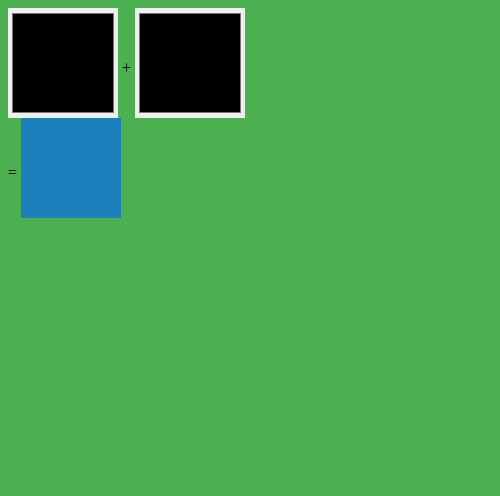
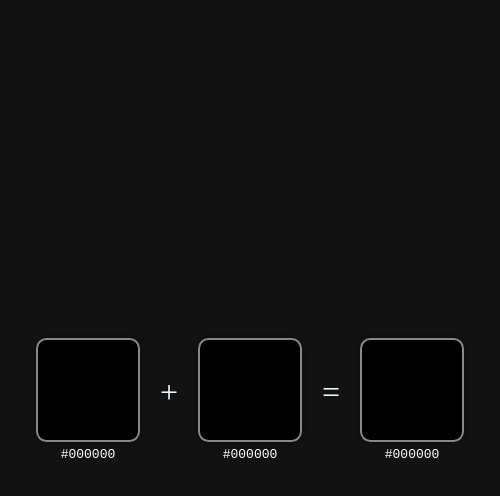
Before and after one commit to seb-machac/Colour-Merger, an Electron app: page index.html in a window 500 px wide. Drawn offline with Linux system fonts and the light colour scheme.

Commit message:
Finished and built first binary

```diff
--- a/index.html
+++ b/index.html
@@ -6,12 +6,34 @@
     <title>Colour Adder</title>
     <link rel="stylesheet" href="style.css">
 </head>
-<body class="body">
-        <input type="color" oninput="change_colour()" name="A" id="Colour_A" class="colour_input">
-        <span class="text"> + </span>
-        <input type="color" oninput="change_colour()" name="B" id="Colour_B" class="colour_input">
-        <span class="text"> = </span>
-        <div class="square"></div>
-    <script src="main.js"></script>
+<body>
+  <div class="parent">
+
+    <div class="Colour_Div">
+        <input type="color" id="Colour_A_Input" oninput="change_colour()" class="real_input" />
+        <div class="colour_picker" id="Colour_A_Picker" onclick="openPicker('A')"></div>
+        <span class="label" id="Colour_A_Label">#000000</span>
+    </div>
+
+    <div class="Colour_Div symbol">
+      <span class="text">+</span>
+    </div>
+
+    <div class="Colour_Div">
+      <input type="color" id="Colour_B_Input" oninput="change_colour()" class="real_input" />
+      <div class="colour_picker" id="Colour_B_Picker" onclick="openPicker('B')"></div>
+      <span class="label" id="Colour_B_Label">#000000</span>
+    </div>
+
+    <div class="Colour_Div symbol">
+      <span class="text">=</span>
+    </div>
+
+    <div class="Colour_Div">
+      <div class="colour_picker" id="square"></div>
+      <span class="label" id="Output_Colour_Label">#000000</span>
+    </div>
+  </div>
+    <script src="script.js"></script>
 </body>
 </html>
--- a/main.js
+++ b/main.js
@@ -1,61 +1,19 @@
+const { app, BrowserWindow } = require('electron')
 
+const createWindow = () => {
+  const win = new BrowserWindow({
+    width: 500,
+    height: 200,
+    autoHideMenuBar: true,
+  })
 
-function change_colour() {
-    let A_Colour = document.getElementById("Colour_A").value.slice(1);
-    let B_Colour = document.getElementById("Colour_B").value.slice(1);
+  win.loadFile('index.html')
+}
 
-    let Output = document.getElementById('square').style;
+app.whenReady().then(() => {
+  createWindow()
+})
 
-    let A_RGB = convert_to_rgb(A_Colour);
-    let B_RGB = convert_to_rgb(B_Colour);
-
-    let Total_R = Math.round((A_RGB[0] + B_RGB[0]) / 2);
-    let Total_G = Math.round((A_RGB[1] + B_RGB[1]) / 2);
-    let Total_B = Math.round((A_RGB[2] + B_RGB[2]) / 2);
-
-    console.log("R:"+Total_R);
-    console.log("G:"+Total_G);
-    console.log("B:"+Total_B);
-
-    let Output_Hex = convert_to_hex(Total_R,Total_G,Total_B);
-
-    // console.log(Output_Hex);
-    Output.backgroundColor = Output_Hex;
-};
-
-
-
-function convert_to_rgb(hex) {
-    const match = hex.toString(16).match(/[a-f\d]{6}|[a-f\d]{3}/i);
-	if (!match) {
-		return [0, 0, 0];
-	};
-
-	let colorString = match[0];
-
-	if (match[0].length === 3) {
-		colorString = [...colorString].map(char => char + char).join('');
-	};
-
-	const integer = Number.parseInt(colorString, 16);
-	const r = (integer >> 16) & 0xFF;
-	const g = (integer >> 8) & 0xFF;
-	const b = integer & 0xFF;
-
-    return [r, g, b];
-};
-
-
-
-function convert_to_hex(R, G, B) {
-    const integer = ((R & 0xFF) << 16)
-		+ ((G & 0xFF) << 8)
-		+ (B & 0xFF);
-
-	const string = integer.toString(16).toUpperCase();
-	let Final = "#"+'000000'.slice(string.length) + string;
-
-    // console.log(Final);
-
-    return Final;
-};
+app.on('window-all-closed', () => {
+  if (process.platform !== 'darwin') app.quit()
+})
--- /dev/null
+++ b/script.js
@@ -0,0 +1,79 @@
+
+
+function change_colour() {
+    let A_Colour_Input = document.getElementById("Colour_A_Input").value.slice(1);
+    let B_Colour_Input = document.getElementById("Colour_B_Input").value.slice(1);
+
+    let Colour_A_Picker = document.getElementById("Colour_A_Picker")
+    let Colour_B_Picker = document.getElementById("Colour_B_Picker")
+
+    let Output = document.getElementById('square').style;
+
+    let A_Label = document.getElementById("Colour_A_Label");
+    let B_Label = document.getElementById("Colour_B_Label");
+    let Output_Label = document.getElementById("Output_Colour_Label");
+
+    let A_RGB = convert_to_rgb(A_Colour_Input);
+    let B_RGB = convert_to_rgb(B_Colour_Input);
+
+    let Total_R = Math.round((A_RGB[0] + B_RGB[0]) / 2);
+    let Total_G = Math.round((A_RGB[1] + B_RGB[1]) / 2);
+    let Total_B = Math.round((A_RGB[2] + B_RGB[2]) / 2);
+
+    // console.log("R:"+Total_R);
+    // console.log("G:"+Total_G);
+    // console.log("B:"+Total_B);
+
+    let Output_Hex = convert_to_hex(Total_R,Total_G,Total_B);
+
+    // console.log(Output_Hex);
+    Output.backgroundColor = Output_Hex;
+
+    A_Label.innerText = "#"+A_Colour_Input;
+    B_Label.innerText = "#"+B_Colour_Input;
+    Output_Label.innerText = Output_Hex;
+    Colour_A_Picker.style.backgroundColor = "#"+A_Colour_Input;
+    Colour_B_Picker.style.backgroundColor = "#"+B_Colour_Input;
+
+};
+
+function openPicker(id) {
+  // Open the hidden real input
+  const realInput = document.getElementById(`Colour_${id}_Input`);
+  realInput.click();
+}
+
+function convert_to_rgb(hex) {
+    const match = hex.toString(16).match(/[a-f\d]{6}|[a-f\d]{3}/i);
+	if (!match) {
+		return [0, 0, 0];
+	};
+
+	let colorString = match[0];
+
+	if (match[0].length === 3) {
+		colorString = [...colorString].map(char => char + char).join('');
+	};
+
+	const integer = Number.parseInt(colorString, 16);
+	const r = (integer >> 16) & 0xFF;
+	const g = (integer >> 8) & 0xFF;
+	const b = integer & 0xFF;
+
+    return [r, g, b];
+};
+
+
+
+function convert_to_hex(R, G, B) {
+    const integer = ((R & 0xFF) << 16)
+		+ ((G & 0xFF) << 8)
+		+ (B & 0xFF);
+
+	const string = integer.toString(16).toUpperCase();
+	let Final = "#"+'000000'.slice(string.length) + string;
+
+    // console.log(Final);
+
+    return Final;
+};
--- a/style.css
+++ b/style.css
@@ -1,26 +1,78 @@
-.square {
-      width: 100px;
-      height: 100px;
-      border: 0px;
-      display: inline-block;
-      background-color: #1b81bd;
-    }
 
-.text {
-  vertical-align: 225%;
+.Colour_Div {
+  display: flex;
+  flex-direction: column;
+  align-items: center;
+}
+
+.real_input {
+  display: none;
+}
+
+.label {
+  margin-top: 5px;
+  font-family: monospace;
+  color: white;
+}
+
+.colour_picker {
+  width: 100px;
+  height: 100px;
+  border-radius: 10%;
+  background-color: #000000;
+  cursor: pointer;
+  border: 2px solid #888;
+  box-shadow: 0 0 5px rgba(0,0,0,0.4);
+  transition: 0.2s;
+}
+
+.colour_picker:hover {
+  transform: scale(1.05);
 }
 
 .colour_input {
-  height: 110px;
-  width: 110px;
-  border: 100px;
-  border-color: aquamarine;
+  width: 100px;
+  height: 100px;
+  border: none;
+  outline: none;
+  padding: 0;
+  margin: 0;
+  appearance: none;
+  -webkit-appearance: none;
+  -moz-appearance: none;
+  background-color: transparent;
+  box-shadow: none;
+  border-radius: 10%;
 }
 
-.body {
-  justify-items: 50%;
-  vertical-align: 50%;
-  width: 50%;
-  height: 50%;
-  background: #4CAF50;
+
+body {
+  margin: 0;
+  height: 100vh;
+  display: flex;
+  justify-content: center;
+  align-items: center;
+  background-color: #121212;
 }
+
+
+.parent {
+  display: grid;
+  grid-template-columns: repeat(5, auto); /* 5 columns */
+  gap: 20px;
+  align-items: start;
+  justify-content: start;
+  padding: 10px;
+}
+
+.symbol {
+  display: flex;
+  flex-direction: column;
+  justify-content: center;
+  margin-top: 200%;
+  color: aliceblue;
+}
+
+.text {
+  font-size: 2rem;
+}
```
Also changed, not shown: package.json (added, +36 -0 lines), 2 other files.
